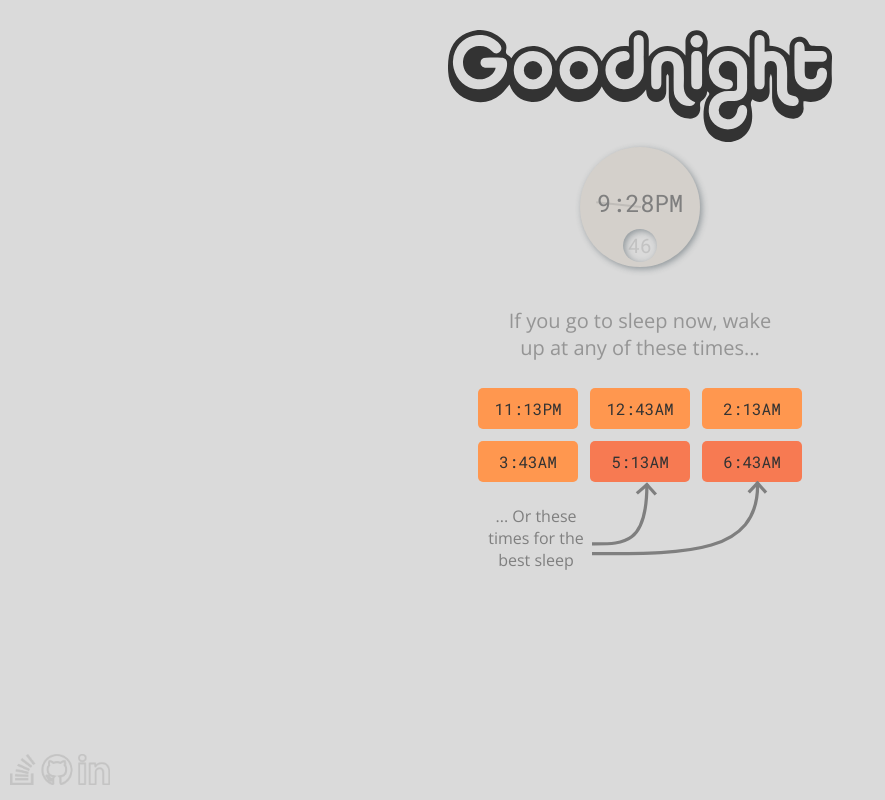
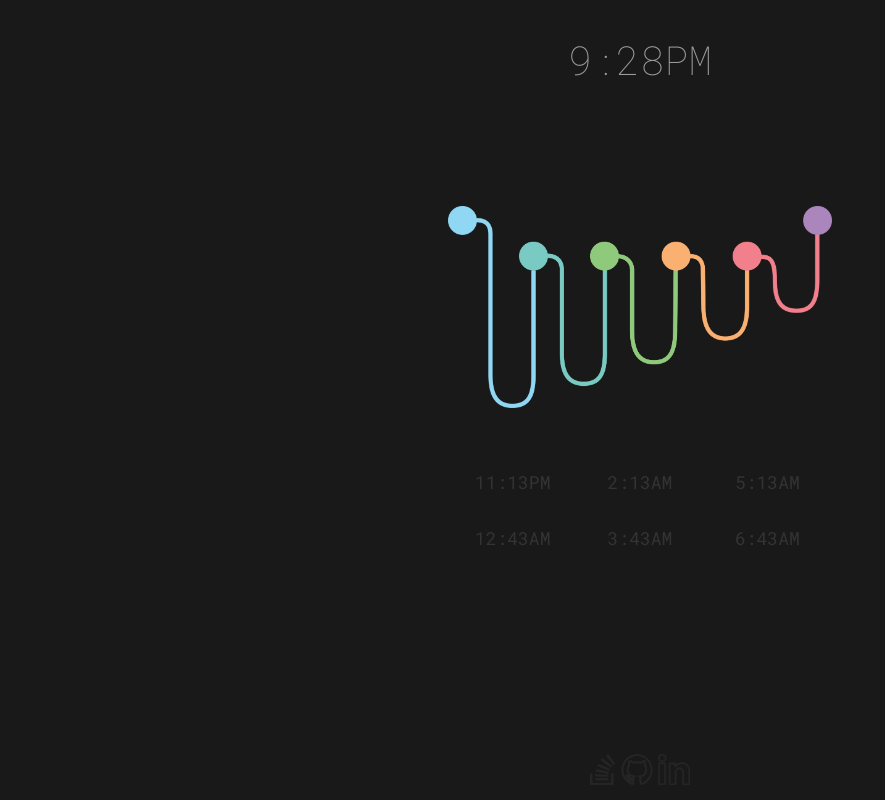
Before and after one commit to trevsm/whentowakeup, a React app: page / in a window 1280 px wide. Shown: the whole page, without its empty margins (0-885 px from the left). Built offline with nearby package versions, Linux system fonts and the light colour scheme.

Commit message:
update look added sleep cycle visual

```diff
--- a/src/components/App.js
+++ b/src/components/App.js
@@ -30,19 +30,12 @@ class App extends Component {
     let count = 0;
     return (
       <>
-        <header className="logo">
-          <img src="../images/goodnight.svg" />
+        <header>
+          <Clock date={date} />
         </header>
         <section className="middle">
-          <Clock date={date} />
-          <p className="instruction">
-            If you go to sleep now, wake up at any of these times...
-          </p>
+          <img src="../images/sleepcycle.png" />
           <Timetable date={date} />
-          <div className="arrows">
-            <p>... Or these times for the best sleep</p>
-            <img src="../images/arrows.svg" />
-          </div>
         </section>
         <Contact />
       </>
--- a/src/components/Clock.js
+++ b/src/components/Clock.js
@@ -7,21 +7,8 @@ class Clock extends Component {
   render() {
     const { date } = this.props;
     return (
-      <div className="display-time box-shadow">
-        <div
-          className="clock-hand"
-          style={{
-            transform: `translate(60px, -25px) rotate(${date.getSeconds() *
-              6}deg)`
-          }}
-        >
-          <div className="dark" />
-          <div className="transparent" />
-        </div>
+      <div className="display-time">
         <h2>{convertTime(date)}</h2>
-        <div className="seconds box-shadow-inset">
-          {("0" + date.getSeconds()).slice(-2)}
-        </div>
       </div>
     );
   }
--- a/src/components/Timetable.js
+++ b/src/components/Timetable.js
@@ -6,7 +6,7 @@ class Timetable extends Component {
   }
   render() {
     const { date } = this.props;
-    const grid = [[1, 2, 3], [4, 5, 6]];
+    const grid = [[1, 3, 5], [2, 4, 6]];
     return (
       <table className="wake-times">
         <tbody>
@@ -14,7 +14,7 @@ class Timetable extends Component {
             <tr key={row}>
               {row.map(cell => (
                 <td key={cell}>
-                  <div className={cell > 4 ? "table-data best" : "table-data"}>
+                  <div className={`table-data data-${cell} `}>
                     {convertTime(addMinutes(date, 90 * cell + 15))}
                   </div>
                 </td>
--- a/src/styles/App.scss
+++ b/src/styles/App.scss
@@ -1,6 +1,6 @@
-@import url("https://fonts.googleapis.com/css?family=Open+Sans|Roboto+Mono");
+@import url("https://fonts.googleapis.com/css?family=Open+Sans|Roboto+Mono:100,400|Inconsolata");
 
-$body-background: #dadada;
+$body-background: #191919;
 $goodnight-logo: #38f3bb;
 $instruction: #7f7f7fc4;
 
@@ -25,55 +25,21 @@ body {
 }
 
 .display-time,
-.instruction,
-.logo,
+.sleepcycle,
 .wake-times {
   margin: 0 auto;
 }
 
-.box-shadow {
-  box-shadow: 2px 2px 6px #37474f73;
-}
+/* ----------sleepcycle img------------------- */
 
-.box-shadow-inset {
-  box-shadow: inset 2px 2px 6px #37474f73;
-}
-
-/* ----------Goodnight Logo------------------- */
-
-.logo {
+.middle {
   width: 30vw;
-  min-width: 300px;
+  min-width: 350px;
   max-width: 400px;
-  margin-top: 30px;
+  margin: 0 auto;
+  margin-top: 15vh;
 
   img {
     width: 100%;
   }
 }
-
-/* ------------Wake up at...-------------- */
-
-.instruction {
-  width: 280px;
-  margin-top: 40px;
-  margin-bottom: 20px;
-  color: $instruction;
-  font-size: 15pt;
-}
-
-.arrows {
-  display: flex;
-  width: 320px;
-  margin: 0 auto;
-
-  img {
-    width: 60%;
-    transform: translateY(-20px);
-  }
-
-  p {
-    width: 35%;
-    color: #7f7f7f;
-  }
-}
--- a/src/styles/Clock.scss
+++ b/src/styles/Clock.scss
@@ -1,52 +1,9 @@
-$clock-hand: #7f7f7f40;
-$display-time: #7f7f7f;
-$time-background: #b79f862e;
-/* ---------Current Time Display------------ */
+.display-time {
+  color: #9c9c9c;
+  font-size: 20pt;
+  font-family: "Roboto Mono", monospace;
 
-.display-time {
-  font-family: "Roboto Mono", monospace;
-  text-align: center;
-  background-color: $time-background;
-  margin-top: 40px;
-  width: 120px;
-  height: 120px;
-  padding-top: 40px;
-  border-radius: 100%;
   h2 {
-    padding: 0;
-    margin: 0 auto;
-    font-weight: normal;
-    font-size: 18pt;
-    color: $display-time;
-    z-index: 4;
+    font-weight: 100;
   }
 }
-.seconds {
-  color: #93929152;
-  background-color: #dadada;
-  border-radius: 100%;
-  width: fit-content;
-  height: 33px;
-  margin: 0 auto;
-  transform: translateY(10px);
-  padding: 3.5px 5px;
-  font-size: 15pt;
-  z-index: 1;
-}
-.clock-hand {
-  width: 2px;
-  height: 90px;
-  //opacity: 0.1;
-  position: absolute;
-  z-index: 2;
-  div {
-    width: 100%;
-    height: 50%;
-  }
-  .transparent {
-    background-color: transparent;
-  }
-  .dark {
-    background-color: $clock-hand;
-  }
-}
--- a/src/styles/Contact.scss
+++ b/src/styles/Contact.scss
@@ -1,10 +1,12 @@
 /* ------Contact------ */
 .contact {
   width: 100px;
-  opacity: 0.3;
+  opacity: 0.1;
   position: absolute;
   bottom: 0;
-  margin: 10px;
+  right: 0;
+  left: 0;
+  margin: 10px auto;
   img {
     width: 100%;
   }
--- a/src/styles/Timetable.scss
+++ b/src/styles/Timetable.scss
@@ -1,24 +1,20 @@
-$common-grid: #ff974f;
-$best-times: #f77a52;
+$sleep-cycle: "#8fd7f3", "#78cac3", "#8fca7c", "#fab070", "#f27f8c", "#aa86bd";
 
 /* ------Grid of possible wake times------ */
-
-.wake-times {
-  width: fit-content;
-
-  td {
-    padding: 5px;
+.middle {
+  margin-top: 40px;
+  .wake-times {
+    margin-top: 40px;
+    width: 100%;
+    td {
+      padding: 5px;
+    }
   }
 }
 
 .table-data {
+  font-size: 18px;
   min-width: 100px;
-  padding: 10px;
-  border-radius: 5px;
-  background-color: $common-grid;
+  padding: 10px 0;
   font-family: "Roboto Mono", monospace;
 }
-
-.best {
-  background-color: $best-times;
-}
```
Also changed, not shown: public/images/sleepcycle.png (added), 2 other files (tests, documents, lock files or other folders).
